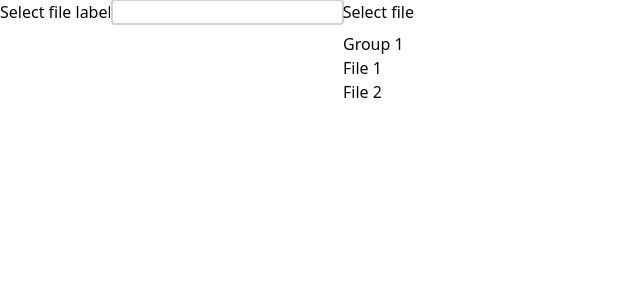
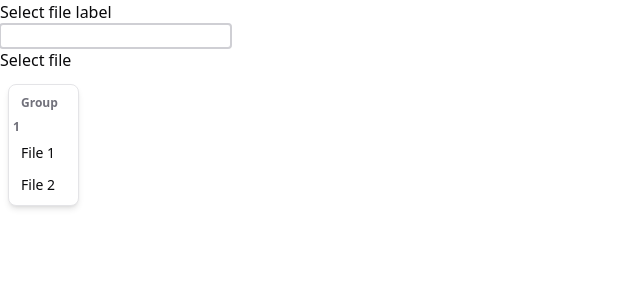
Before and after one commit to Marviuz/marvz-ui, a React (Vite) app: page / in a window 1280 px wide. Both pictures are taken after a click on the button "Select file". Shown: the top 300 px of the page, without its empty margins (0-640 px from the left). Built offline with nearby package versions, Linux system fonts and the light colour scheme.

Commit message:
feat: add combobox styles

```diff
--- a/src/registry/combobox/combobox.tsx
+++ b/src/registry/combobox/combobox.tsx
@@ -1,5 +1,6 @@
 "use client";
 
+import { cn } from "@/lib/utils";
 import { Slot } from "@radix-ui/react-slot";
 import * as combobox from "@zag-js/combobox";
 import {
@@ -47,12 +48,19 @@ export function ComboboxProvider({
 
 export function ComboboxRoot({
   asChild,
+  className,
   ...props
 }: ComponentProps<"div"> & AsChild) {
   const api = useApi();
   const Comp = asChild ? Slot : "div";
 
-  return <Comp {...api.getRootProps()} {...props} />;
+  return (
+    <Comp
+      {...api.getRootProps()}
+      className={cn("relative w-64", className)}
+      {...props}
+    />
+  );
 }
 
 export function ComboboxLabel({
@@ -100,32 +108,56 @@ export const ComboboxPortal = Portal;
 
 export function ComboboxPositioner({
   asChild,
+  className,
   ...props
 }: ComponentProps<"div"> & AsChild) {
   const api = useApi();
   const Comp = asChild ? Slot : "div";
 
-  return <Comp {...api.getPositionerProps()} {...props} />;
+  return (
+    <Comp
+      {...api.getPositionerProps()}
+      className={cn("z-50 mt-1 w-full", className)}
+      {...props}
+    />
+  );
 }
 
 export function ComboboxContent({
   asChild,
+  className,
   ...props
 }: ComponentProps<"div"> & AsChild) {
   const api = useApi();
   const Comp = asChild ? Slot : "div";
 
-  return <Comp {...api.getContentProps()} {...props} />;
+  return (
+    <Comp
+      {...api.getContentProps()}
+      className={cn(
+        "rounded-md border bg-popover text-popover-foreground shadow-md",
+        className,
+      )}
+      {...props}
+    />
+  );
 }
 
 export function ComboboxList({
   asChild,
+  className,
   ...props
 }: ComponentProps<"div"> & AsChild) {
   const api = useApi();
   const Comp = asChild ? Slot : "div";
 
-  return <Comp {...api.getListProps()} {...props} />;
+  return (
+    <Comp
+      {...api.getListProps()}
+      className={cn("max-h-60 overflow-y-auto p-1", className)}
+      {...props}
+    />
+  );
 }
 
 export function ComboboxItemGroup({
@@ -140,6 +172,7 @@ export function ComboboxItemGroup({
 
 export function ComboboxItemGroupLabel({
   asChild,
+  className,
   ...props
 }: ComponentProps<"label"> & AsChild & combobox.ItemGroupLabelProps) {
   const api = useApi();
@@ -148,6 +181,10 @@ export function ComboboxItemGroupLabel({
   return (
     <Comp
       {...api.getItemGroupLabelProps({ htmlFor: props.htmlFor })}
+      className={cn(
+        "px-2 py-1.5 text-xs font-semibold text-muted-foreground",
+        className,
+      )}
       {...props}
     />
   );
@@ -157,36 +194,58 @@ export function ComboboxItem({
   asChild,
   item,
   persistFocus,
+  className,
   ...props
 }: ComponentProps<"div"> & AsChild & combobox.ItemProps) {
   const api = useApi();
   const Comp = asChild ? Slot : "div";
 
-  return <Comp {...api.getItemProps({ item, persistFocus })} {...props} />;
+  return (
+    <Comp
+      {...api.getItemProps({ item, persistFocus })}
+      className={cn(
+        "group flex cursor-default select-none items-center justify-between rounded-sm px-2 py-1.5 text-sm outline-none hover:bg-accent hover:text-accent-foreground",
+        className,
+      )}
+      {...props}
+    />
+  );
 }
 
 export function ComboboxItemText({
   asChild,
   item,
   persistFocus,
+  className,
   ...props
 }: ComponentProps<"div"> & AsChild & combobox.ItemProps) {
   const api = useApi();
   const Comp = asChild ? Slot : "div";
 
-  return <Comp {...api.getItemTextProps({ item, persistFocus })} {...props} />;
+  return (
+    <Comp
+      {...api.getItemTextProps({ item, persistFocus })}
+      className={cn("group-hover:text-accent-foreground", className)}
+      {...props}
+    />
+  );
 }
 
 export function ComboboxItemIndicator({
   asChild,
   item,
   persistFocus,
+  className,
   ...props
 }: ComponentProps<"div"> & AsChild & combobox.ItemProps) {
   const api = useApi();
   const Comp = asChild ? Slot : "div";
 
   return (
-    <Comp {...api.getItemIndicatorProps({ item, persistFocus })} {...props} />
+    <Comp
+      {...api.getItemIndicatorProps({ item, persistFocus })}
+      className={cn("ml-2 text-primary", className)}
+      {...props}
+    />
   );
 }
```
